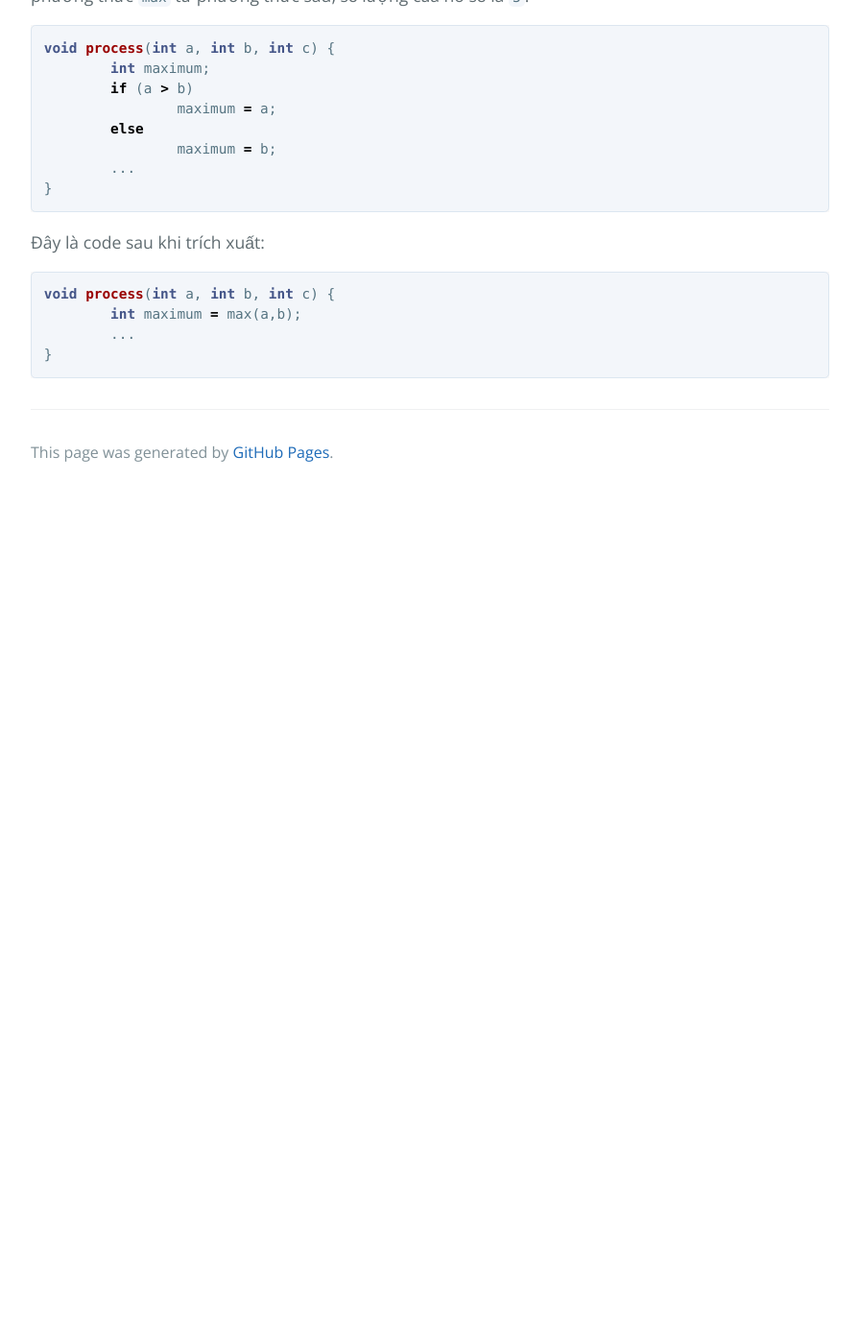
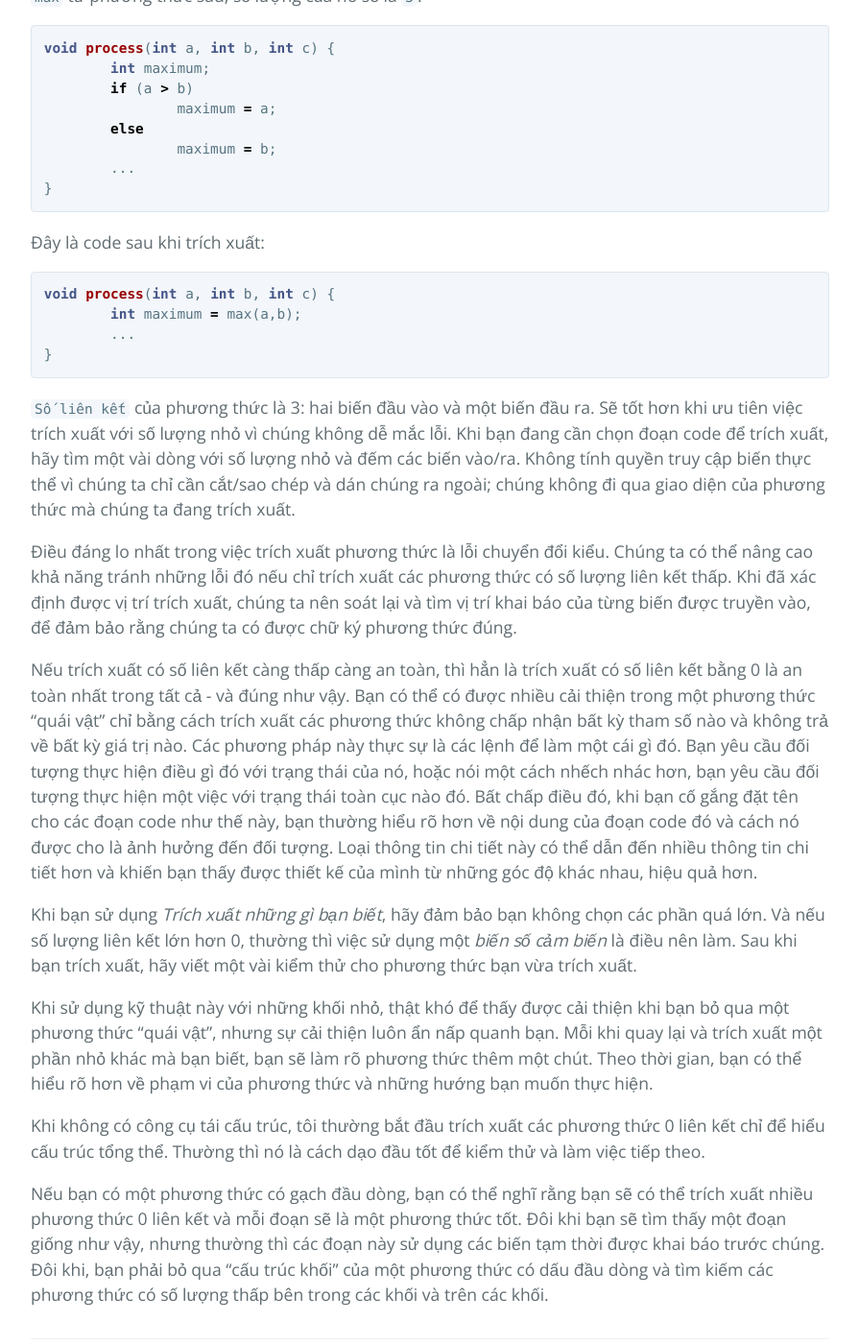
Before and after one commit to HaiBV/haibv.github.io, a Jekyll site: the page built from working-effectively-with-legacy-code/chapter-22-i-need-to-change-a-monster-method-and-i-cant-write-tests-for-it.md, in a window 1280 px wide and 1400 px high, scrolled down 13008 px. Shown: the whole window at 96% size, without its empty margins (192-1087 px from the left). Built offline with Jekyll 4.4.1, drawn with Linux system fonts in a browser that asks for light colours; our own code applies the rules of GitHub Pages for plain Markdown files; before the commit the page ends 13523 px from its top, so only the background shows below that; some of the changed text lies outside the part shown.

Commit message:
Book - Working Efectively with Legacy Code - P2 - C22

````diff
--- a/working-effectively-with-legacy-code/chapter-22-i-need-to-change-a-monster-method-and-i-cant-write-tests-for-it.md
+++ b/working-effectively-with-legacy-code/chapter-22-i-need-to-change-a-monster-method-and-i-cant-write-tests-for-it.md
@@ -420,7 +420,7 @@ Các biến số cảm biến là một công cụ quan trọng để chia nhỏ
 
 ### Trích xuất những gì bạn biết
 
-Một chiến lược khác có thể sử dụng khi làm việc với các phương thức "quái vật" là bắt đầu từ quy mô nhỏ và tìm những đoạn code ngắn có thể trích xuất một cách tự tin mà không cần kiểm thử, sau đó thêm các kiểm thử để bao phủ chúng. OK, tôi sẽ nói điều này theo một cách khác bởi vì khái niệm "ngắn" với mỗi người có sự khác nhau. Khi tôi nói "ngắn", ý tôi là hai hoặc ba dòng - nhiều nhất là năm dòng, một đoạn code mà bạn có thể dễ dàng gọi tên. Điều quan trọng cần chú ý khi bạn thực hiện các thao tác trích xuất ngắn này là _số khớp nối_ của quá trình trích xuất. _Số khớp nối_ là số lượng giá trị truyền vào và trả về từ phương thức mà bạn đang trích xuất. Ví dụ: nếu chúng ta trích xuất một phương thức `max` từ phương thức sau, số lượng của nó sẽ là `3`:
+Một chiến lược khác có thể sử dụng khi làm việc với các phương thức "quái vật" là bắt đầu từ quy mô nhỏ và tìm những đoạn code ngắn có thể trích xuất một cách tự tin mà không cần kiểm thử, sau đó thêm các kiểm thử để bao phủ chúng. OK, tôi sẽ nói điều này theo một cách khác bởi vì khái niệm "ngắn" với mỗi người có sự khác nhau. Khi tôi nói "ngắn", ý tôi là hai hoặc ba dòng - nhiều nhất là năm dòng, một đoạn code mà bạn có thể dễ dàng gọi tên. Điều quan trọng cần chú ý khi bạn thực hiện các thao tác trích xuất ngắn này là _số liên kết_ của quá trình trích xuất. _Số liên kết_ là số lượng giá trị truyền vào và trả về từ phương thức mà bạn đang trích xuất. Ví dụ: nếu chúng ta trích xuất một phương thức `max` từ phương thức sau, số lượng của nó sẽ là `3`:
 
 ```cpp
 void process(int a, int b, int c) {
@@ -441,3 +441,17 @@ void process(int a, int b, int c) {
 	...
 }
 ```
+
+`Số liên kết` của phương thức là 3: hai biến đầu vào và một biến đầu ra. Sẽ tốt hơn khi ưu tiên việc trích xuất với số lượng nhỏ vì chúng không dễ mắc lỗi. Khi bạn đang cần chọn đoạn code để trích xuất, hãy tìm một vài dòng với số lượng nhỏ và đếm các biến vào/ra. Không tính quyền truy cập biến thực thể vì chúng ta chỉ cần cắt/sao chép và dán chúng ra ngoài; chúng không đi qua giao diện của phương thức mà chúng ta đang trích xuất.
+
+Điều đáng lo nhất trong việc trích xuất phương thức là lỗi chuyển đổi kiểu. Chúng ta có thể nâng cao khả năng tránh những lỗi đó nếu chỉ trích xuất các phương thức có số lượng liên kết thấp. Khi đã xác định được vị trí trích xuất, chúng ta nên soát lại và tìm vị trí khai báo của từng biến được truyền vào, để đảm bảo rằng chúng ta có được chữ ký phương thức đúng.
+
+Nếu trích xuất có số liên kết càng thấp càng an toàn, thì hẳn là trích xuất có số liên kết bằng 0 là an toàn nhất trong tất cả - và đúng như vậy. Bạn có thể có được nhiều cải thiện trong một phương thức "quái vật" chỉ bằng cách trích xuất các phương thức không chấp nhận bất kỳ tham số nào và không trả về bất kỳ giá trị nào. Các phương pháp này thực sự là các lệnh để làm một cái gì đó. Bạn yêu cầu đối tượng thực hiện điều gì đó với trạng thái của nó, hoặc nói một cách nhếch nhác hơn, bạn yêu cầu đối tượng thực hiện một việc với trạng thái toàn cục nào đó. Bất chấp điều đó, khi bạn cố gắng đặt tên cho các đoạn code như thế này, bạn thường hiểu rõ hơn về nội dung của đoạn code đó và cách nó được cho là ảnh hưởng đến đối tượng. Loại thông tin chi tiết này có thể dẫn đến nhiều thông tin chi tiết hơn và khiến bạn thấy được thiết kế của mình từ những góc độ khác nhau, hiệu quả hơn.
+
+Khi bạn sử dụng _Trích xuất những gì bạn biết_, hãy đảm bảo bạn không chọn các phần quá lớn. Và nếu số lượng liên kết lớn hơn 0, thường thì việc sử dụng một _biến số cảm biến_ là điều nên làm. Sau khi bạn trích xuất, hãy viết một vài kiểm thử cho phương thức bạn vừa trích xuất.
+
+Khi sử dụng kỹ thuật này với những khối nhỏ, thật khó để thấy được cải thiện khi bạn bỏ qua một phương thức "quái vật", nhưng sự cải thiện luôn ẩn nấp quanh bạn. Mỗi khi quay lại và trích xuất một phần nhỏ khác mà bạn biết, bạn sẽ làm rõ phương thức thêm một chút. Theo thời gian, bạn có thể hiểu rõ hơn về phạm vi của phương thức và những hướng bạn muốn thực hiện.
+
+Khi không có công cụ tái cấu trúc, tôi thường bắt đầu trích xuất các phương thức 0 liên kết chỉ để hiểu cấu trúc tổng thể. Thường thì nó là cách dạo đầu tốt để kiểm thử và làm việc tiếp theo.
+
+Nếu bạn có một phương thức có gạch đầu dòng, bạn có thể nghĩ rằng bạn sẽ có thể trích xuất nhiều phương thức 0 liên kết và mỗi đoạn sẽ là một phương thức tốt. Đôi khi bạn sẽ tìm thấy một đoạn giống như vậy, nhưng thường thì các đoạn này sử dụng các biến tạm thời được khai báo trước chúng. Đôi khi, bạn phải bỏ qua "cấu trúc khối" của một phương thức có dấu đầu dòng và tìm kiếm các phương thức có số lượng thấp bên trong các khối và trên các khối.
````
